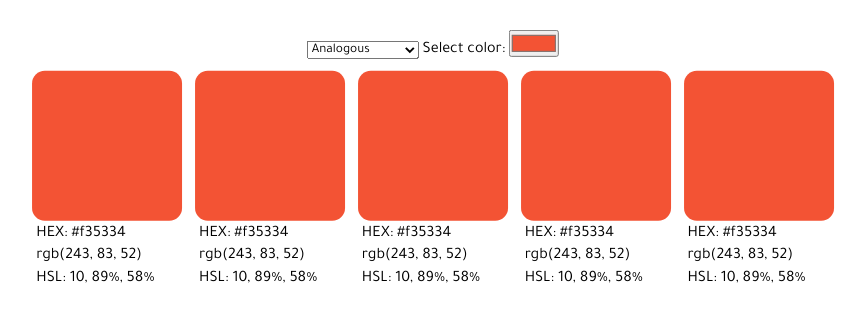
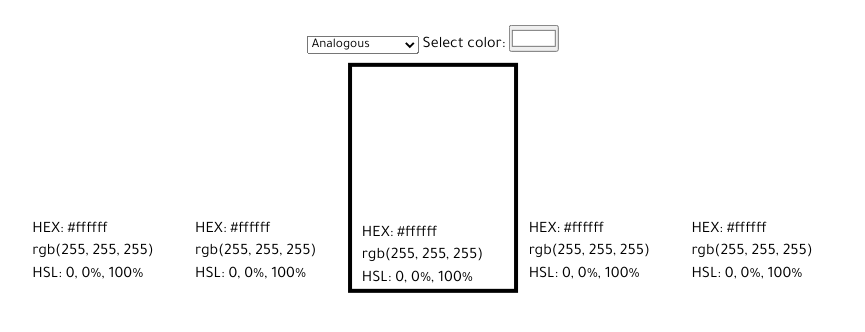
Before and after one commit to jann4025/color-picker, a plain HTML site: page index.html in a window 1280 px wide. Shown: the part 222-554 px from the top of the page, without its empty margins (207-1072 px from the left). Drawn offline with Linux system fonts and the light colour scheme.

Commit message:
11C_03_02_version1

```diff
--- a/index.html
+++ b/index.html
@@ -25,48 +25,48 @@
                     <option value="shades">Shades</option>
                 </select>
                 <label for="color-picker">Select color:</label>
-                <input type="color" name="color-picker" id="color-picker" value="#f35334">
+                <input type="color" name="color-picker" id="color-picker" value="#ffffff">
             </div>
             <div class="boxes">
 
                 <div class="color1">
-                    <div class="box" style="background-color: #f35334;"></div>
+                    <div class="box" style="background-color: #ffffff;"></div>
                     <div class="info">
-                        <p class="hex-output">HEX: #f35334 </p>
-                        <p class="rgb-output">rgb(243, 83, 52)</p>
-                        <p class="hsl-output">HSL: 10, 89%, 58%</p>
+                        <p class="hex-output">HEX: #ffffff </p>
+                        <p class="rgb-output">rgb(255, 255, 255)</p>
+                        <p class="hsl-output">HSL: 0, 0%, 100%</p>
                     </div>
                 </div>
                 <div class="color2">
-                    <div class="box" style="background-color: #f35334;"></div>
+                    <div class="box" style="background-color: #ffffff;"></div>
                     <div class="info">
-                        <p class="hex-output">HEX: #f35334 </p>
-                        <p class="rgb-output">rgb(243, 83, 52)</p>
-                        <p class="hsl-output">HSL: 10, 89%, 58%</p>
+                        <p class="hex-output">HEX: #ffffff </p>
+                        <p class="rgb-output">rgb(255, 255, 255)</p>
+                        <p class="hsl-output">HSL: 0, 0%, 100%</p>
                     </div>
                 </div>
                 <div class="source-color">
-                    <div class="box" style="background-color: #f35334;"></div>
+                    <div class="box" style="background-color: #ffffff;"></div>
                     <div class="info">
-                        <p class="hex-output">HEX: #f35334 </p>
-                        <p class="rgb-output">rgb(243, 83, 52)</p>
-                        <p class="hsl-output">HSL: 10, 89%, 58%</p>
+                        <p class="hex-output">HEX: #ffffff </p>
+                        <p class="rgb-output">rgb(255, 255, 255)</p>
+                        <p class="hsl-output">HSL: 0, 0%, 100%</p>
                     </div>
                 </div>
                 <div class="color3">
-                    <div class="box" style="background-color: #f35334;"></div>
+                    <div class="box" style="background-color: #ffffff;"></div>
                     <div class="info">
-                        <p class="hex-output">HEX: #f35334 </p>
-                        <p class="rgb-output">rgb(243, 83, 52)</p>
-                        <p class="hsl-output">HSL: 10, 89%, 58%</p>
+                        <p class="hex-output">HEX: #ffffff </p>
+                        <p class="rgb-output">rgb(255, 255, 255)</p>
+                        <p class="hsl-output">HSL: 0, 0%, 100%</p>
                     </div>
                 </div>
                 <div class="color4">
-                    <div class="box" style="background-color: #f35334;"></div>
+                    <div class="box" style="background-color: #ffffff;"></div>
                     <div class="info">
-                        <p class="hex-output">HEX: #f35334 </p>
-                        <p class="rgb-output">rgb(243, 83, 52)</p>
-                        <p class="hsl-output">HSL: 10, 89%, 58%</p>
+                        <p class="hex-output">HEX: #ffffff </p>
+                        <p class="rgb-output">rgb(255, 255, 255)</p>
+                        <p class="hsl-output">HSL: 0, 0%, 100%</p>
                     </div>
                 </div>
 
--- a/style.css
+++ b/style.css
@@ -46,11 +46,12 @@ h1 {
     width: 150px;
     height: 150px;
     border-radius: .8rem;
-    background-color: #f35334;
+    background-color: #ffffff;
     margin-top: .3vw;
     margin-bottom: .3vw;
     margin-left: .5vw;
     margin-right: .5vw;
+
 
 }
 
@@ -66,3 +67,8 @@ h1 {
 p {
     margin-top: .3vw;
 }
+
+.source-color {
+    border: 4px solid black;
+
+}
```
